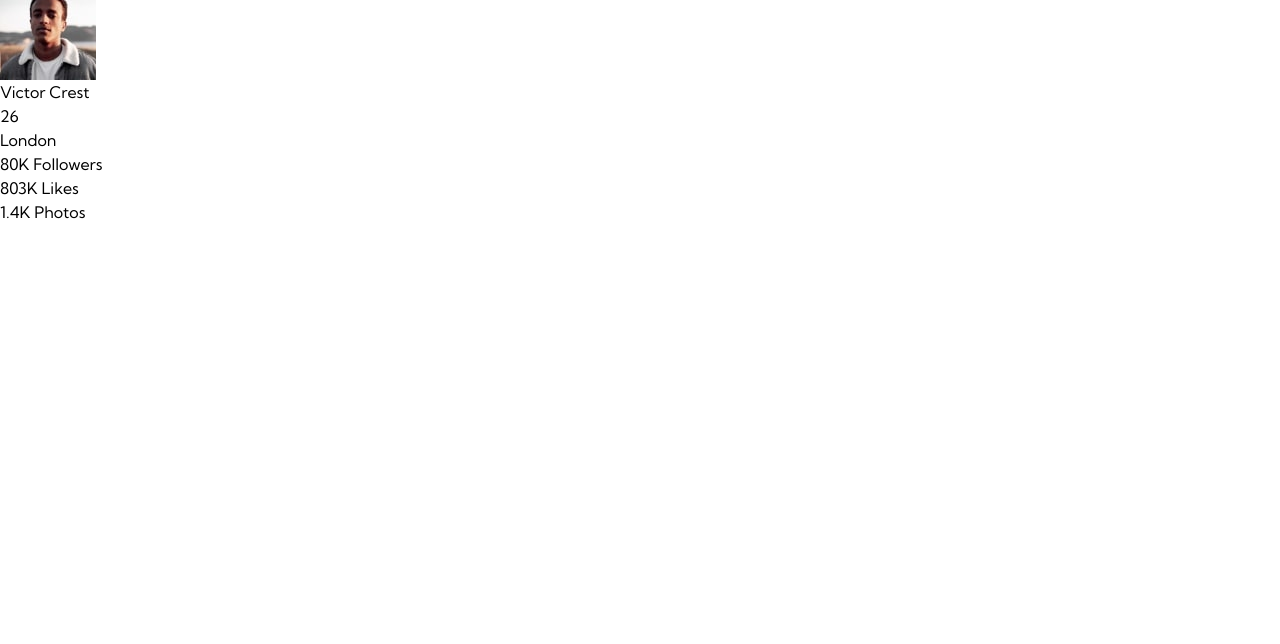
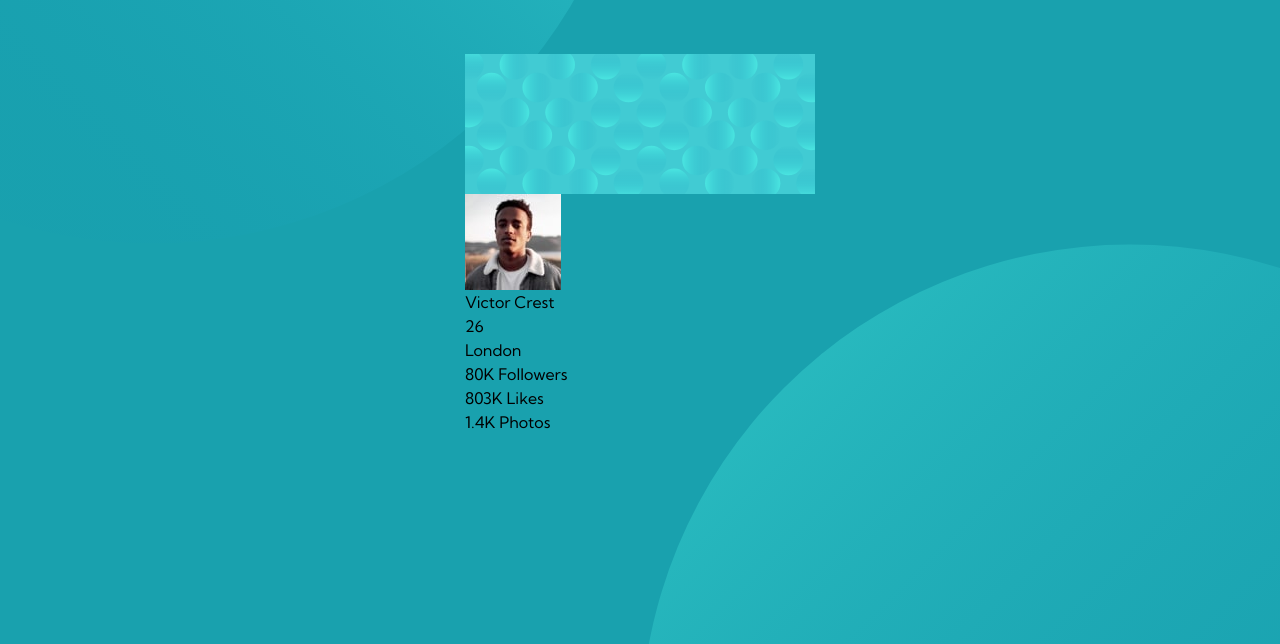
Before and after one commit to rfnozn/profile-card-component, a plain HTML site: page index.html in a window 1280 px wide. Shown: the part 156-800 px from the top of the page. Drawn offline with Linux system fonts and the light colour scheme.

Commit message:
Add background images

```diff
--- a/style.css
+++ b/style.css
@@ -49,6 +49,19 @@ body {
 
   /* --- */
   font-family: 'Kumbh Sans', Arial, Helvetica, sans-serif;
+  height: 100vh;
+  display: grid;
+  place-content: center;
+
+  /* Add background styles */
+  background-color: var(--clr-blue-600);
+  background-image:
+    url('images/bg-pattern-top.svg'),
+    url('images/bg-pattern-bottom.svg');
+  background-repeat: no-repeat, no-repeat;
+  background-position:
+    right 50vw bottom 50vh,
+    left 50vw top 50vh;
 }
 
 /* 6. Improve media defaults */
```
